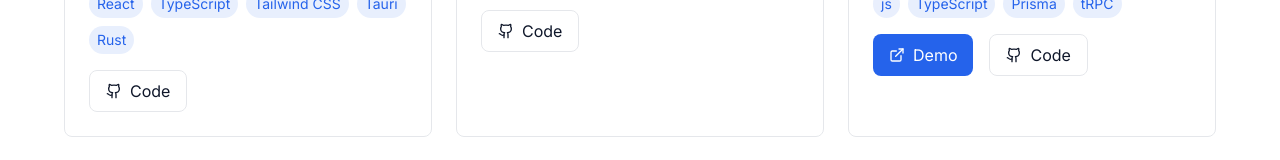
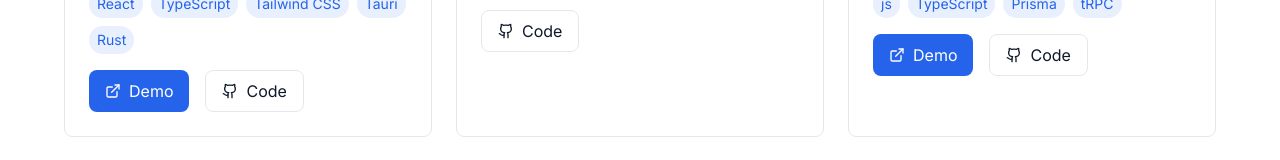
Before and after one commit to NitishKumar078/MyWebsite, a React (Vite) app: page /projects in a window 1280 px wide. Shown: the part 719-879 px from the top of the page. Built offline with nearby package versions, Linux system fonts and the light colour scheme; no server answers.

Commit message:
feat: add demo URL for Invoice-Book project in Projects page

```diff
--- a/src/pages/Projects.tsx
+++ b/src/pages/Projects.tsx
@@ -16,6 +16,7 @@ const projects: Project[] = [
     image: invoice,
     technologies: ["React", "TypeScript", "Tailwind CSS", "Tauri", "Rust"],
     category: ["Web"],
+    demoUrl: "https://invoice-book.vercel.app/",
     githubUrl: "https://github.com/NitishKumar078/Invoice-Book",
   },
   {
```
